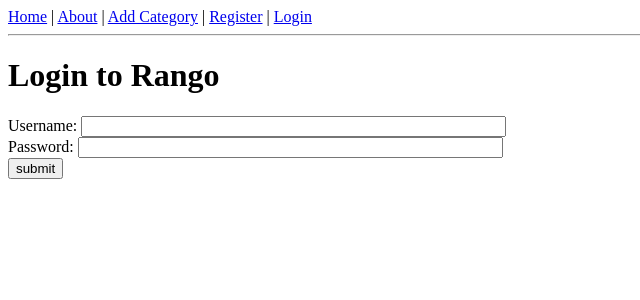
After one commit to 2857981L/wad2-rango, a Django app: page /rango/login/ in a window 1280 px wide. The commit adds this page. Shown: the top 300 px of the page, without its empty margins (0-640 px from the left). Run offline with Django 3.2, Linux system fonts and the light colour scheme.

Commit message:
ch9: user registration/login/logout + restricted add_page

```diff
--- a/rango/urls.py
+++ b/rango/urls.py
@@ -6,7 +6,12 @@ app_name = 'rango'
 urlpatterns = [
     path('', views.index, name='index'),
     path('about/', views.about, name='about'),
+
     path('category/<slug:category_name_slug>/', views.show_category, name='show_category'),
     path('add_category/', views.add_category, name='add_category'),
     path('category/<slug:category_name_slug>/add_page/', views.add_page, name='add_page'),
+
+    path('register/', views.register, name='register'),
+    path('login/', views.user_login, name='login'),
+    path('logout/', views.user_logout, name='logout'),
 ]
--- a/rango/views.py
+++ b/rango/views.py
@@ -1,14 +1,20 @@
 from django.shortcuts import render, redirect
+from django.contrib.auth import authenticate, login, logout
+from django.contrib.auth.decorators import login_required
+
 from rango.models import Category, Page
-from rango.forms import CategoryForm, PageForm
+from rango.forms import CategoryForm, PageForm, UserForm
+
 
 def index(request):
     category_list = Category.objects.order_by('-likes')[:5]
     page_list = Page.objects.order_by('-views')[:5]
     return render(request, 'rango/index.html', {'categories': category_list, 'pages': page_list})
 
+
 def about(request):
     return render(request, 'rango/about.html')
+
 
 def show_category(request, category_name_slug):
     context_dict = {}
@@ -25,6 +31,7 @@ def show_category(request, category_name_slug):
 
     return render(request, 'rango/category.html', context=context_dict)
 
+
 def add_category(request):
     form = CategoryForm()
 
@@ -36,6 +43,8 @@ def add_category(request):
 
     return render(request, 'rango/add_category.html', {'form': form})
 
+
+@login_required
 def add_page(request, category_name_slug):
     try:
         category = Category.objects.get(slug=category_name_slug)
@@ -53,3 +62,48 @@ def add_page(request, category_name_slug):
             return redirect('rango:show_category', category_name_slug=category_name_slug)
 
     return render(request, 'rango/add_page.html', {'form': form, 'category': category})
+
+
+def register(request):
+    registered = False
+
+    if request.method == 'POST':
+        user_form = UserForm(request.POST)
+
+        if user_form.is_valid():
+            user = user_form.save()
+            user.set_password(user.password)
+            user.save()
+
+            registered = True
+        else:
+            print(user_form.errors)
+    else:
+        user_form = UserForm()
+
+    return render(request, 'rango/register.html', {'user_form': user_form, 'registered': registered})
+
+
+def user_login(request):
+    if request.method == 'POST':
+        username = request.POST.get('username')
+        password = request.POST.get('password')
+
+        user = authenticate(username=username, password=password)
+
+        if user:
+            if user.is_active:
+                login(request, user)
+                return redirect('rango:index')
+            else:
+                return render(request, 'rango/login.html', {'error_message': 'Your Rango account is disabled.'})
+        else:
+            return render(request, 'rango/login.html', {'error_message': 'Invalid login details supplied.'})
+
+    return render(request, 'rango/login.html')
+
+
+@login_required
+def user_logout(request):
+    logout(request)
+    return redirect('rango:index')
--- a/tango_with_django_project/settings.py
+++ b/tango_with_django_project/settings.py
@@ -119,3 +119,5 @@ USE_TZ = True
 # https://docs.djangoproject.com/en/2.2/howto/static-files/
 
 STATIC_URL = '/static/'
+
+LOGIN_URL = '/rango/login/'
--- a/templates/rango/base.html
+++ b/templates/rango/base.html
@@ -7,9 +7,17 @@
     <div>
         <a href="{% url 'rango:index' %}">Home</a> |
         <a href="{% url 'rango:about' %}">About</a> |
-        <a href="{% url 'rango:add_category' %}">Add Category</a>
+        <a href="{% url 'rango:add_category' %}">Add Category</a> |
+        {% if user.is_authenticated %}
+            <a href="{% url 'rango:logout' %}">Logout</a>
+        {% else %}
+            <a href="{% url 'rango:register' %}">Register</a> |
+            <a href="{% url 'rango:login' %}">Login</a>
+        {% endif %}
     </div>
+
     <hr>
+
     {% block body_block %}{% endblock %}
 </body>
 </html>
--- /dev/null
+++ b/templates/rango/login.html
@@ -0,0 +1,22 @@
+{% extends 'rango/base.html' %}
+
+{% block title_block %}
+Login
+{% endblock %}
+
+{% block body_block %}
+<h1>Login to Rango</h1>
+
+{% if error_message %}
+    <p><strong>{{ error_message }}</strong></p>
+{% endif %}
+
+<form id="login_form" method="post" action="{% url 'rango:login' %}">
+    {% csrf_token %}
+    Username: <input type="text" name="username" value="" size="50" />
+    <br />
+    Password: <input type="password" name="password" value="" size="50" />
+    <br />
+    <input type="submit" value="submit" />
+</form>
+{% endblock %}
```
Also changed, not shown: rango/forms.py (+11 -0 lines), templates/rango/register.html (added, +20 -0 lines).
